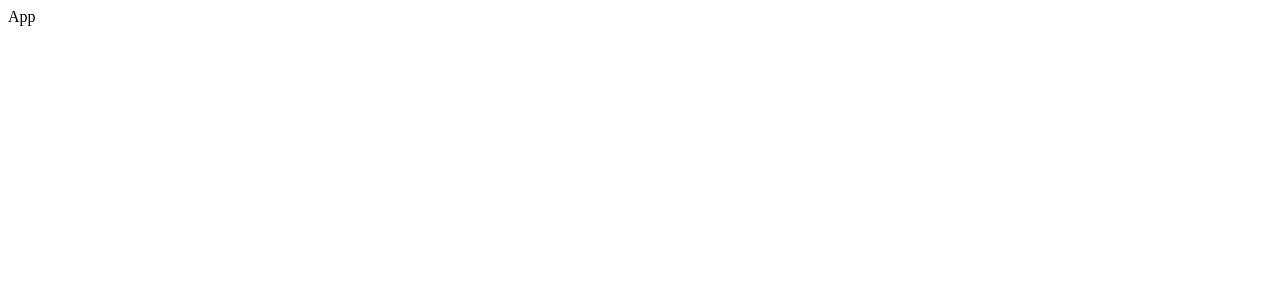
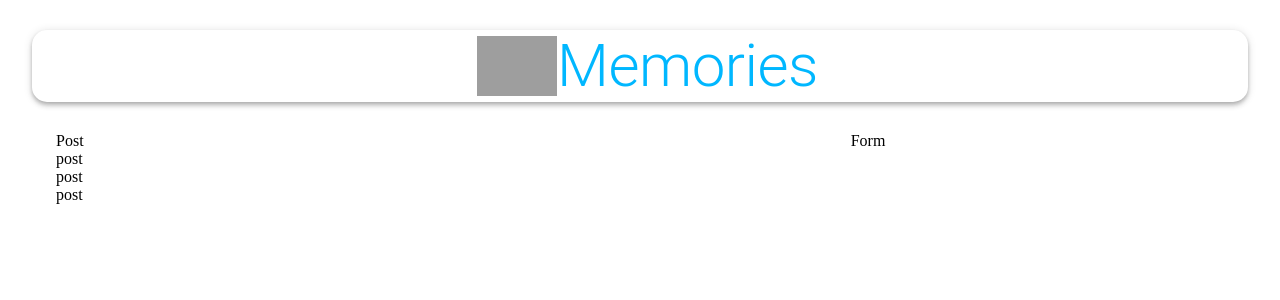
Before and after one commit to hy-reza/learn-mern-stack, a React (Create React App) app in the folder frontend/: page / in a window 1280 px wide. Shown: the top 300 px of the page. Built offline with nearby package versions, Linux system fonts and the light colour scheme; grey boxes are pictures that could not be loaded.

Commit message:
Earlly setup frontend layout

```diff
--- a/frontend/src/App.js
+++ b/frontend/src/App.js
@@ -1,7 +1,47 @@
 import React from "react";
+import { Container, Grow, Grid, AppBar, Typography } from "@material-ui/core";
+import useStyles from "styles";
+
+import Post from "components/Posts/Posts";
+import Form from "components/Form/Form";
+
+import memories from "./images/memories.png";
 
 const App = () => {
-  return <div>App</div>;
+  const classes = useStyles();
+
+  return (
+    <Container maxWidth="lg">
+      <AppBar position="static" color="inherit" className={classes.appBar}>
+        <img
+          src={memories}
+          alt="memories"
+          height="60"
+          className={classes.image}
+        />
+        <Typography variant="h2" align="center" className={classes.heading}>
+          Memories
+        </Typography>
+      </AppBar>
+      <Grow in>
+        <Container>
+          <Grid
+            container
+            justify="space-between"
+            alignItems="stretch"
+            spacing={3}
+          >
+            <Grid item xs={12} sm={7}>
+              <Post />
+            </Grid>
+            <Grid item xs={12} sm={4}>
+              <Form />
+            </Grid>
+          </Grid>
+        </Container>
+      </Grow>
+    </Container>
+  );
 };
 
 export default App;
--- /dev/null
+++ b/frontend/src/components/Form/Form.js
@@ -0,0 +1,9 @@
+import React from "react";
+import useStyles from "styles";
+
+const Form = () => {
+  const classes = useStyles();
+  return <div>Form</div>;
+};
+
+export default Form;
--- /dev/null
+++ b/frontend/src/components/Form/styles.js
@@ -0,0 +1,24 @@
+import { makeStyles } from '@material-ui/core/styles';
+
+export default makeStyles((theme) => ({
+  root: {
+    '& .MuiTextField-root': {
+      margin: theme.spacing(1),
+    },
+  },
+  paper: {
+    padding: theme.spacing(2),
+  },
+  form: {
+    display: 'flex',
+    flexWrap: 'wrap',
+    justifyContent: 'center',
+  },
+  fileInput: {
+    width: '97%',
+    margin: '10px 0',
+  },
+  buttonSubmit: {
+    marginBottom: 10,
+  },
+}));
--- /dev/null
+++ b/frontend/src/components/Posts/Post/Post.js
@@ -0,0 +1,9 @@
+import React from "react";
+import useStyles from "styles";
+
+const Post = () => {
+  const classes = useStyles();
+  return <div>post</div>;
+};
+
+export default Post;
--- /dev/null
+++ b/frontend/src/components/Posts/Post/styles.js
@@ -0,0 +1,52 @@
+import { makeStyles } from '@material-ui/core/styles';
+
+export default makeStyles({
+  media: {
+    height: 0,
+    paddingTop: '56.25%',
+    backgroundColor: 'rgba(0, 0, 0, 0.5)',
+    backgroundBlendMode: 'darken',
+  },
+  border: {
+    border: 'solid',
+  },
+  fullHeightCard: {
+    height: '100%',
+  },
+  card: {
+    display: 'flex',
+    flexDirection: 'column',
+    justifyContent: 'space-between',
+    borderRadius: '15px',
+    height: '100%',
+    position: 'relative',
+  },
+  overlay: {
+    position: 'absolute',
+    top: '20px',
+    left: '20px',
+    color: 'white',
+  },
+  overlay2: {
+    position: 'absolute',
+    top: '20px',
+    right: '20px',
+    color: 'white',
+  },
+  grid: {
+    display: 'flex',
+  },
+  details: {
+    display: 'flex',
+    justifyContent: 'space-between',
+    margin: '20px',
+  },
+  title: {
+    padding: '0 16px',
+  },
+  cardActions: {
+    padding: '0 16px 8px 16px',
+    display: 'flex',
+    justifyContent: 'space-between',
+  },
+});
--- /dev/null
+++ b/frontend/src/components/Posts/Posts.js
@@ -0,0 +1,18 @@
+import React from "react";
+import Post from "./Post/Post";
+import useStyles from "styles";
+
+
+const Posts = () => {
+  const classes = useStyles() ;
+  return (
+    <div>
+      Post
+      <Post />
+      <Post />
+      <Post />
+    </div>
+  );
+};
+
+export default Posts;
--- /dev/null
+++ b/frontend/src/components/Posts/styles.js
@@ -0,0 +1,14 @@
+import { makeStyles } from '@material-ui/core/styles';
+
+export default makeStyles((theme) => ({
+  mainContainer: {
+    display: 'flex',
+    alignItems: 'center',
+  },
+  smMargin: {
+    margin: theme.spacing(1),
+  },
+  actionDiv: {
+    textAlign: 'center',
+  },
+}));
--- /dev/null
+++ b/frontend/src/styles.js
@@ -0,0 +1,18 @@
+import { makeStyles } from '@material-ui/core/styles';
+
+export default makeStyles(() => ({
+  appBar: {
+    borderRadius: 15,
+    margin: '30px 0',
+    display: 'flex',
+    flexDirection: 'row',
+    justifyContent: 'center',
+    alignItems: 'center',
+  },
+  heading: {
+    color: 'rgba(0,183,255, 1)',
+  },
+  image: {
+    marginLeft: '15px',
+  },
+}));
```
